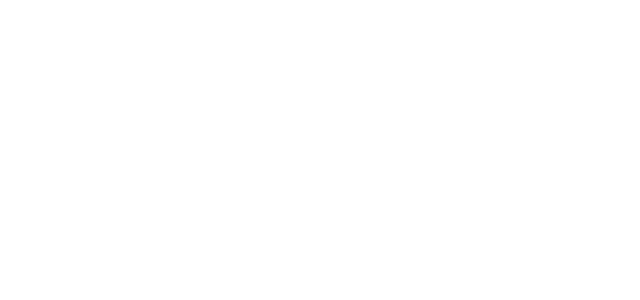
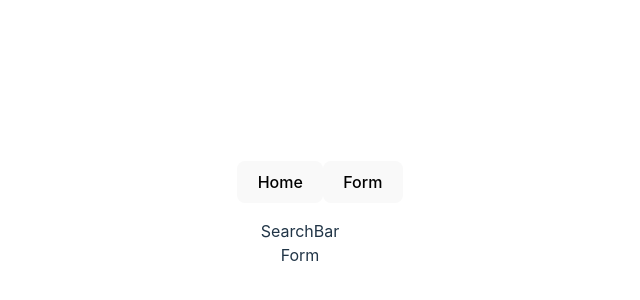
Before and after one commit to puchiflito/PI-pokemon-henry, a React (Vite) app in the folder PI-Pokemon-main/client/: page /form in a window 1280 px wide. Before the commit this address had no page. Shown: the part 194-494 px from the top of the page, without its empty margins (340-980 px from the left). Built offline with nearby package versions, Linux system fonts and the light colour scheme.

Commit message:
front configurado las rutas

```diff
--- a/PI-Pokemon-main/client/src/App.jsx
+++ b/PI-Pokemon-main/client/src/App.jsx
@@ -1,12 +1,21 @@
 import "./App.css";
-import { Routes, Route } from "react-router-dom";
+import { Routes, Route, useLocation } from "react-router-dom";
 import LandingPage from "./Views/LandingPage";
+import Home from "./Views/Home";
+import Detail from "./Views/Detail";
+import Form from "./Views/Form";
+import Nav from "./Components/NavBar/NavBar";
 
 function App() {
+  const { pathname } = useLocation();
   return (
     <>
+      {pathname !== "/" && <Nav />}
       <Routes>
         <Route path="/" element={<LandingPage />} />
+        <Route path="/home" element={<Home />} />
+        <Route path="/detail/:id" element={<Detail />} />
+        <Route path="/form" element={<Form />} />
       </Routes>
     </>
   );
--- a/PI-Pokemon-main/client/src/Components/Cards/Cards.jsx
+++ b/PI-Pokemon-main/client/src/Components/Cards/Cards.jsx
@@ -1,5 +1,5 @@
 const Cards = () => {
-  return <div>Cards</div>;
+  return <div></div>;
 };
 
 export default Cards;
--- a/PI-Pokemon-main/client/src/Components/NavBar/NavBar.jsx
+++ b/PI-Pokemon-main/client/src/Components/NavBar/NavBar.jsx
@@ -1,5 +1,19 @@
+import { Link } from "react-router-dom";
+import SearchBar from "./SearchBar";
 const NavBar = () => {
-  return <div>NavBar</div>;
+  return (
+    <div>
+      <ul>
+        <Link to="/home">
+          <button>Home</button>
+        </Link>
+        <Link to="/form">
+          <button>Form</button>
+        </Link>
+      </ul>
+      <SearchBar />
+    </div>
+  );
 };
 
 export default NavBar;
--- /dev/null
+++ b/PI-Pokemon-main/client/src/Components/Pages/Pages.jsx
@@ -0,0 +1,22 @@
+import { useEffect } from "react";
+import { useDispatch, useSelector } from "react-redux";
+import { getPokemon } from "../../Redux/Actions/actions";
+
+const Pages = () => {
+  const pokemons = useSelector((state) => state.pokemon);
+  const dispatch = useDispatch();
+  console.log(pokemons);
+  useEffect(() => {
+    console.log(dispatch(getPokemon()));
+  }, []);
+
+  return (
+    <div>
+      {pokemons.map((p, index) => (
+        <h2 key={index}>{p.name}</h2>
+      ))}
+    </div>
+  );
+};
+
+export default Pages;
--- a/PI-Pokemon-main/client/src/Views/Home.jsx
+++ b/PI-Pokemon-main/client/src/Views/Home.jsx
@@ -1,5 +1,11 @@
+import Pages from "../Components/Pages/Pages";
+
 const Home = () => {
-  return <div>Home</div>;
+  return (
+    <div>
+      <Pages />
+    </div>
+  );
 };
 
 export default Home;
--- a/PI-Pokemon-main/client/src/Views/LandingPage.jsx
+++ b/PI-Pokemon-main/client/src/Views/LandingPage.jsx
@@ -1,3 +1,4 @@
+import { Link } from "react-router-dom";
 const LandingPage = () => {
   return (
     <div>
@@ -5,6 +6,10 @@
       <h4>
         We will be able to see, create, the pokemon that you like the most
       </h4>
+
+      <Link to="/home">
+        <h4>let's start</h4>
+      </Link>
     </div>
   );
 };
```
